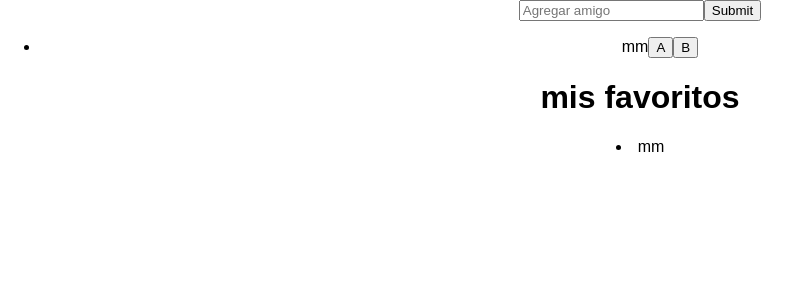
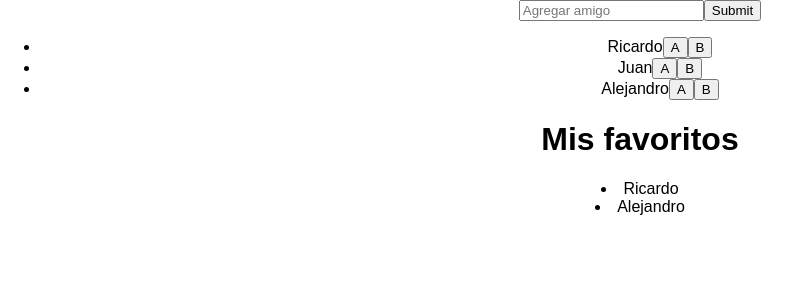
Before and after one commit to napstercake/workshop, a React (Create React App) app: page / in a window 1280 px wide. Shown: the top 300 px of the page, without its empty margins (0-800 px from the left). Built offline with nearby package versions, Linux system fonts and the light colour scheme; the HTML template or start-up script is replaced by a standard one.

Commit message:
Adding favorites list rendering

```diff
--- a/package.json
+++ b/package.json
@@ -4,7 +4,8 @@
   "private": true,
   "dependencies": {
     "react": "^15.5.4",
-    "react-dom": "^15.5.4"
+    "react-dom": "^15.5.4",
+    "react-addons-update":"15.5.2"
   },
   "devDependencies": {
     "react-scripts": "0.9.5"
--- a/src/App.js
+++ b/src/App.js
@@ -5,13 +5,16 @@ import Listado from "./components/listado";
 
 class App extends Component {
 
-  constructor(props, amigos) {
-    super(props);
+  constructor() {
+    super();
     this.state = {
       value: '',
-      amigos: ['mm']
+      friends: [
+        {"name": "Ricardo", "isFavorite": 1},
+        {"name": "Juan", "isFavorite": 0},
+        {"name": "Alejandro", "isFavorite": 1}
+      ]
     };
-    //this.amigos = amigos;
 
     this.handleChange = this.handleChange.bind(this);
     this.handleSubmit = this.handleSubmit.bind(this);
@@ -22,31 +25,29 @@ class App extends Component {
   }
 
   handleSubmit(event) {
-    console.log('A name of a friend was submitted: ' + this.state.value);
-    var joined = this.state.amigos.concat(this.state.value);
     this.setState({
-      amigos: joined
+      friends: this.state.friends.concat({"name": this.state.value, "isFavorite": 0})
     });
-    console.log('>>> ' + this.state.amigos);
     event.preventDefault();
   }
 
   render() {
 
-    let amiguitos = this.state.amigos;
-    const Friends = amiguitos.map((amigos, index) =>
+    let friendsList = this.state.friends;
+
+    const Friends = friendsList.map((friend, index) =>
       <li key={index}>
-        <span>{amigos}</span>
+        <span>{friend.name}</span>
         <button>A</button>
         <button>B</button>
       </li>
     )
 
-    const FavoriteFriends = amiguitos.map((favoriteFriend, index) =>
-      <li key={index}>
-        {favoriteFriend}
-      </li>
-    )
+    const FavoriteFriends = friendsList.map(function(favoriteFriend, index) {
+      if (favoriteFriend.isFavorite === 1) {
+        return <li key={index}> {favoriteFriend.name} </li>
+      }
+    });
 
     return (
       <div className="App">
@@ -62,10 +63,12 @@ class App extends Component {
           <div className="content">
             <ul> {Friends} </ul>
           </div>
+
           <div className="footer">
-            <h1>mis favoritos</h1>
+            <h1>Mis favoritos</h1>
             {FavoriteFriends}
           </div>
+
         </div>
 
       </div>
```
